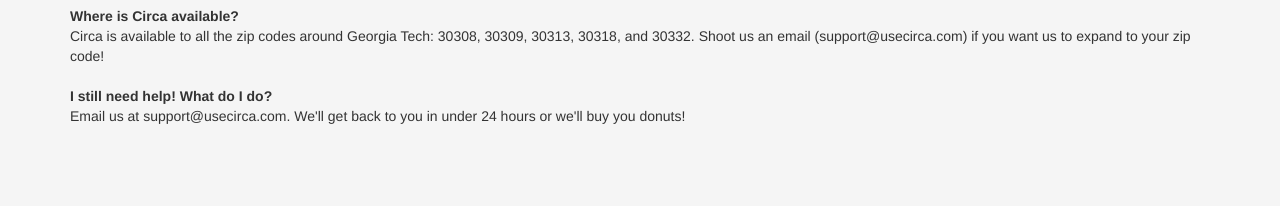
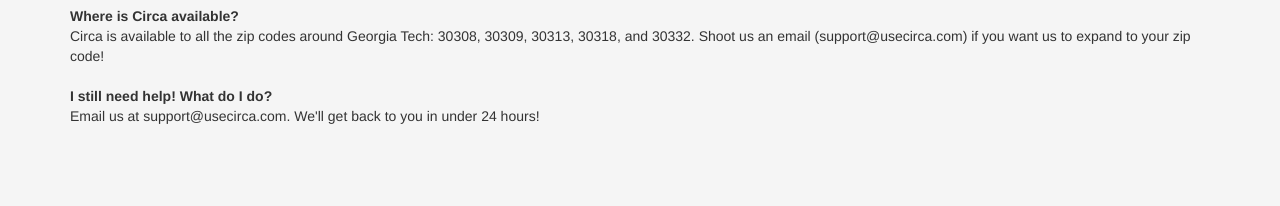
Before and after one commit to gnarizzy/circa, a Django app: template circa/templates/about.html in a window 1280 px wide. Shown: the part 666-872 px from the top of the page. Run offline with Django 3.2, Linux system fonts and the light colour scheme; the template is opened without the code that fills it, so the values that code supplies are empty; some libraries are stand-ins or nearby versions.

Commit message:
No longer spoiling donut surprise

```diff
--- a/circa/templates/about.html
+++ b/circa/templates/about.html
@@ -63,7 +63,7 @@
                 <br>
            <dt>I still need help! What do I do?</dt>
                 <dd>
-                    Email us at support@usecirca.com. We'll get back to you in under 24 hours or we'll buy you donuts!
+                    Email us at support@usecirca.com. We'll get back to you in under 24 hours!
                 </dd>
         </dl>
     </div>
```
